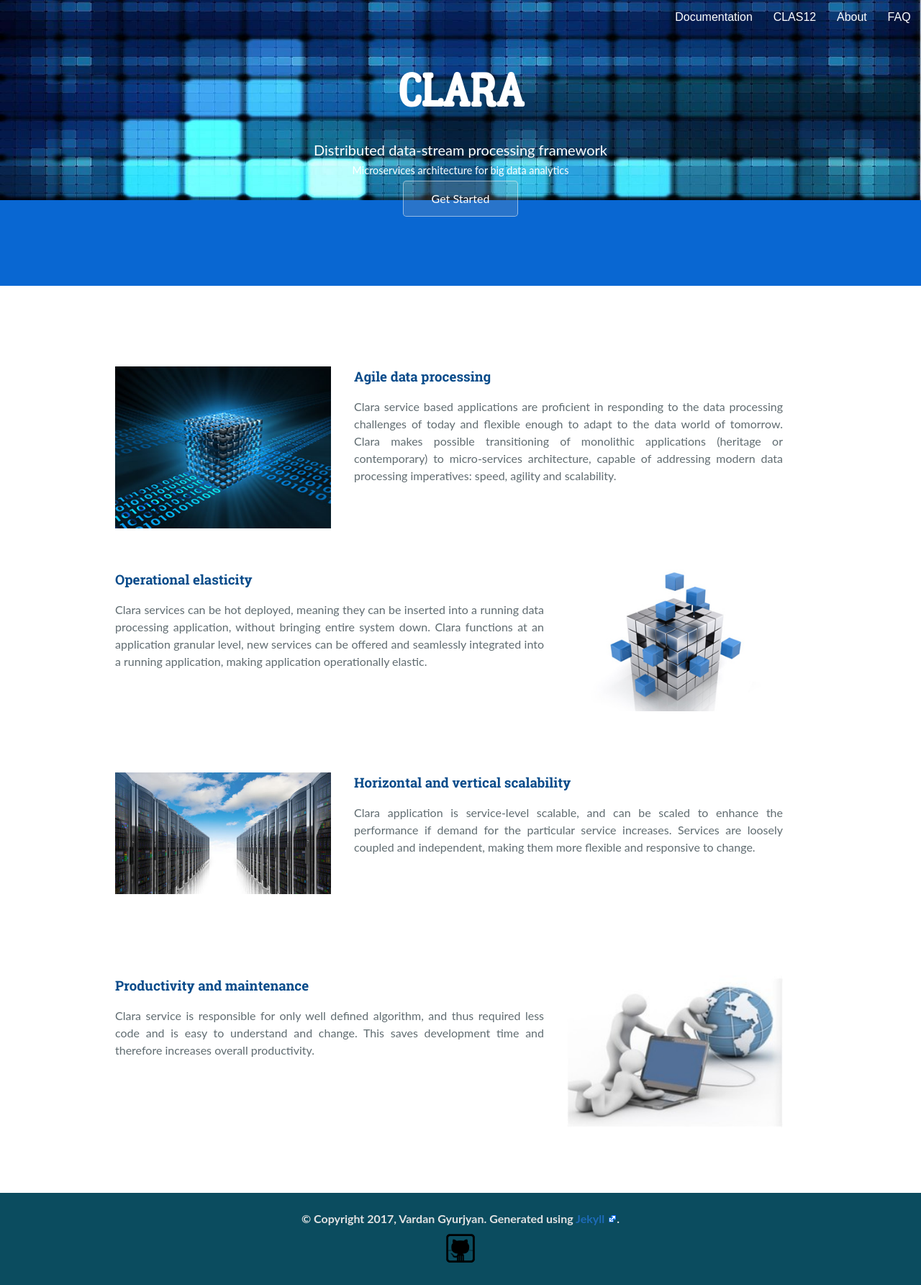
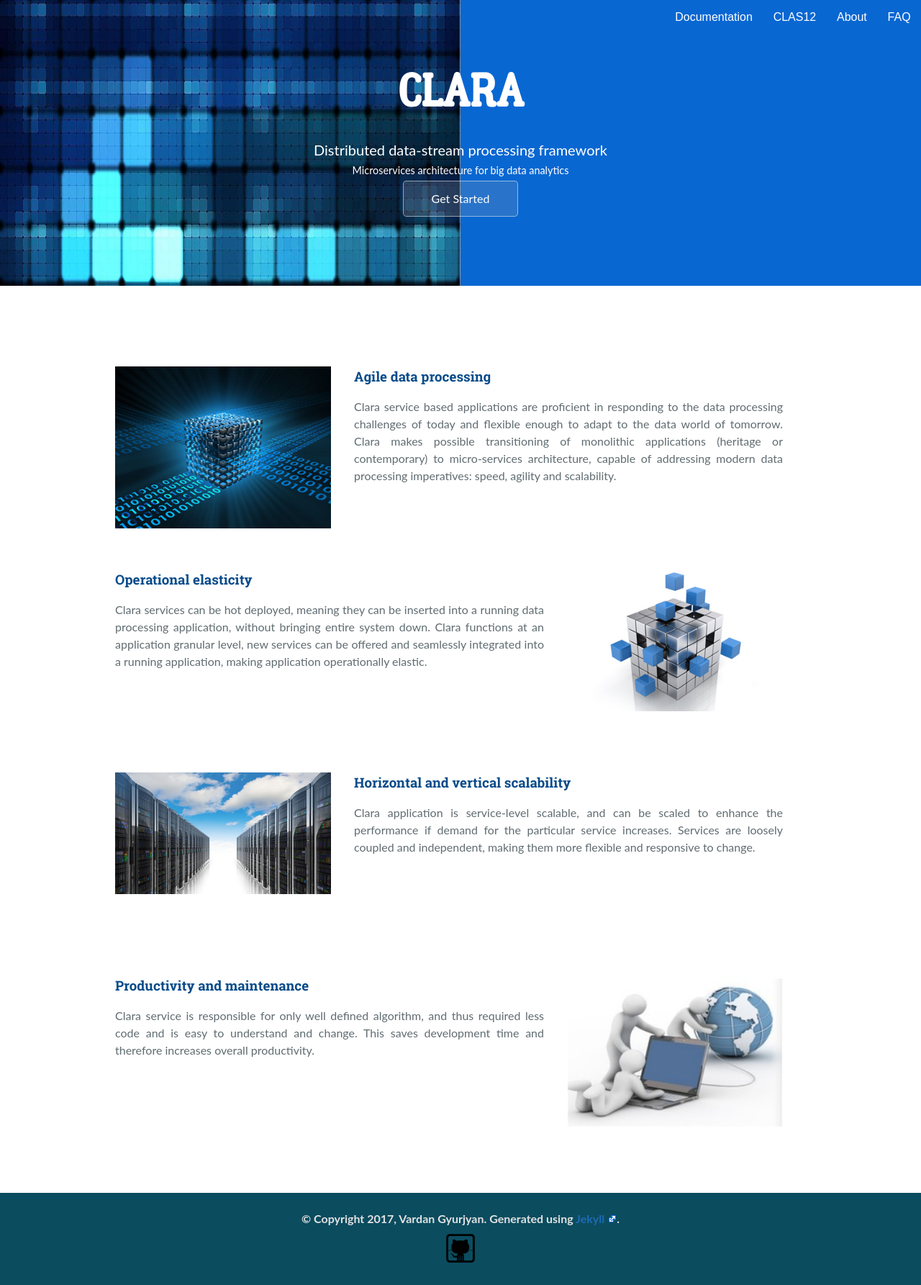
Before and after one commit to JeffersonLab/clara-docs, a Jekyll site: the page built from index.html, in a window 1280 px wide. Shown: the whole page at 72% size. Built offline with Jekyll 4.4.1, drawn with Linux system fonts in a browser that asks for light colours.

Commit message:
changing the width of the background

```diff
--- a/css/cayman.css
+++ b/css/cayman.css
@@ -226,7 +226,7 @@
   background-color: #0967D2;
   background-image: url(../img/background.jpg);
   background-repeat: no-repeat;
-  background-size: 100% 70%;
+  background-size: 50% 100%;
 }
 @media screen and (min-width: 64em) {
   .project-header {
```
